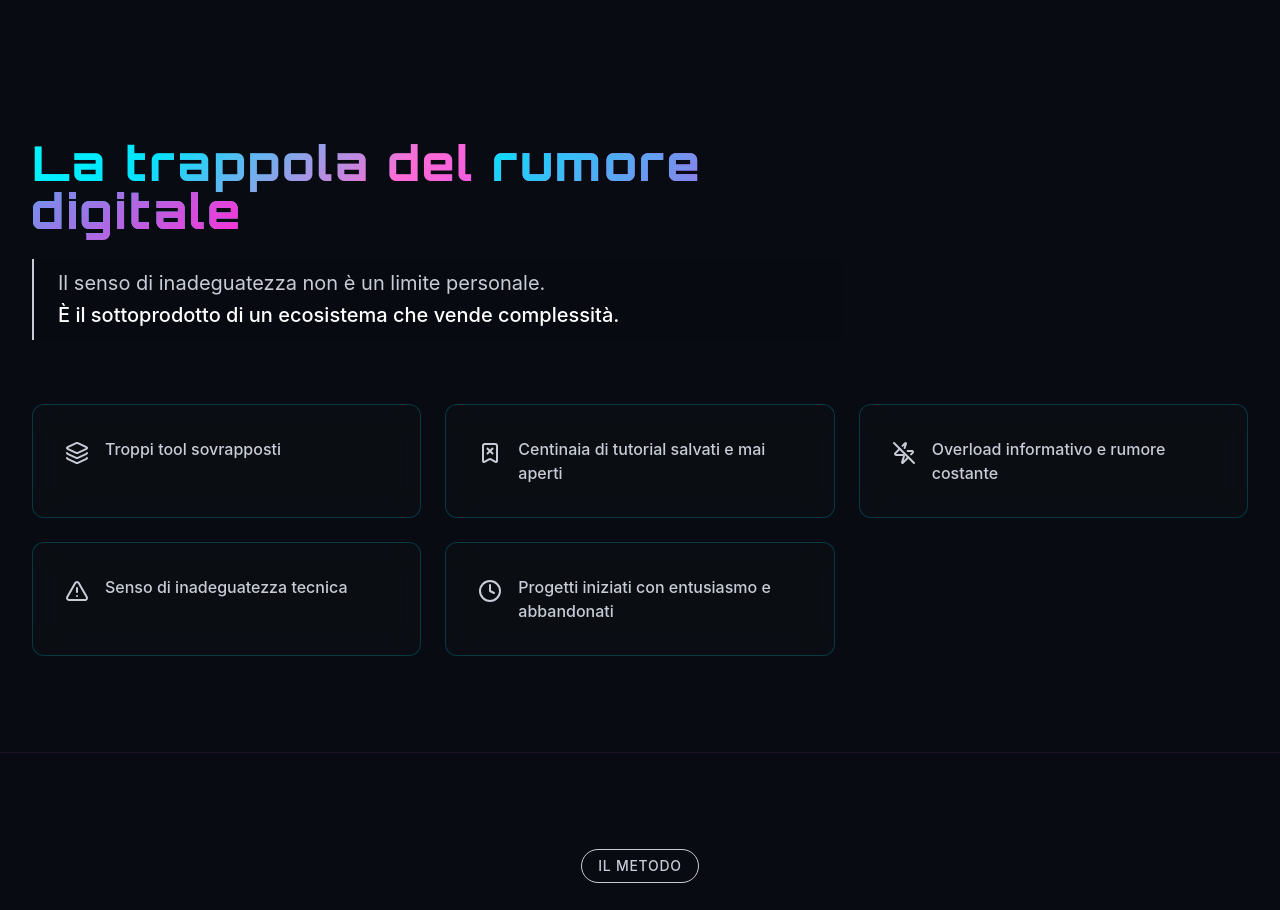
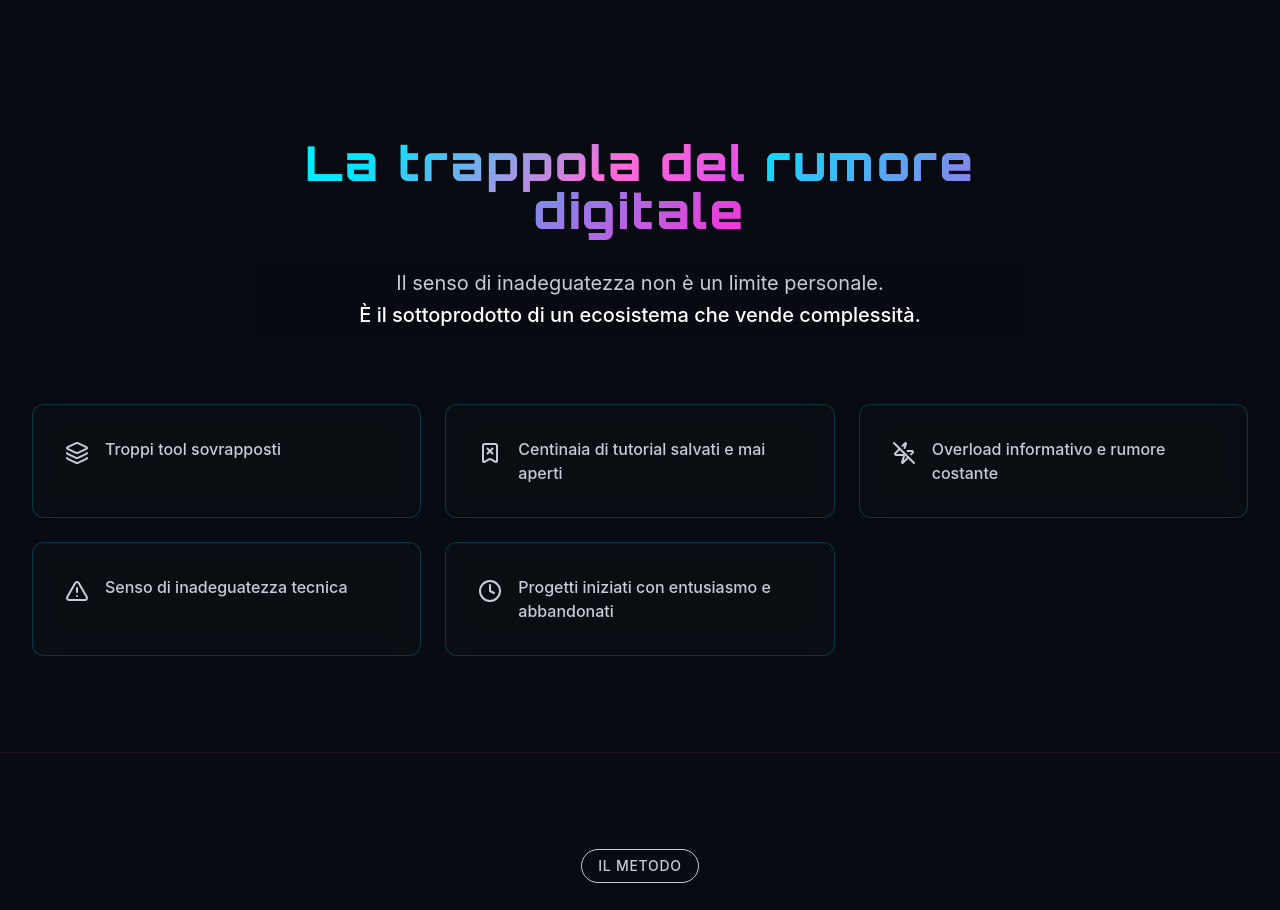
Before and after one commit to the-spatial-wave/xr-reset-landing, a React (Vite) app: page / in a window 1280 px wide. Shown: the part 1980-2890 px from the top of the page. Built offline with nearby package versions, Linux system fonts and the light colour scheme.

Commit message:
style: center titles in Problem section for better layout consistency

```diff
--- a/src/sections/Problem.tsx
+++ b/src/sections/Problem.tsx
@@ -17,14 +17,14 @@ export default function Problem() {
 
       <div className="max-w-7xl mx-auto px-4 sm:px-6 lg:px-8 relative z-10">
         <motion.div
-          className="md:w-2/3 mb-16"
+          className="text-center mb-16 mx-auto max-w-3xl"
           initial={{ opacity: 0, y: 30 }}
           whileInView={{ opacity: 1, y: 0 }}
           viewport={{ once: true }}
           transition={{ duration: 0.7, ease: [0.25, 0.4, 0.25, 1] }}
         >
           <h2 className="text-3xl md:text-5xl font-display font-bold gradient-lyra-text mb-6">La trappola del <span className="text-brand-cyan text-gradient">rumore digitale</span></h2>
-          <p className="text-lg md:text-xl text-brand-silver font-sans leading-relaxed border-l-2 border-brand-cyan/50 pl-6 py-2 glass-panel">
+          <p className="text-lg md:text-xl text-brand-silver font-sans leading-relaxed py-2 glass-panel">
             Il senso di inadeguatezza non è un limite personale.<br />
             <span className="text-white font-medium">È il sottoprodotto di un ecosistema che vende complessità.</span>
           </p>
```
